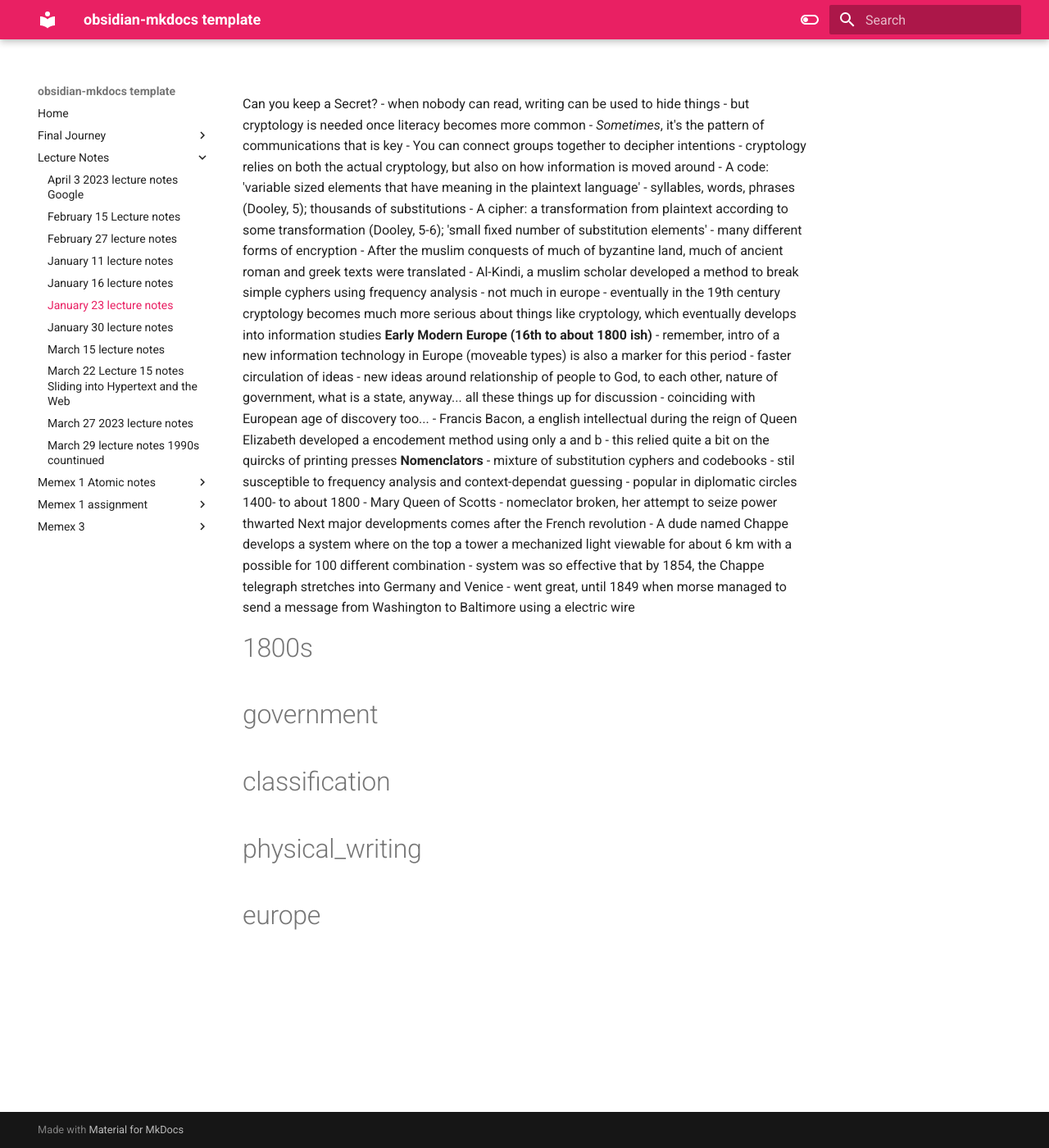
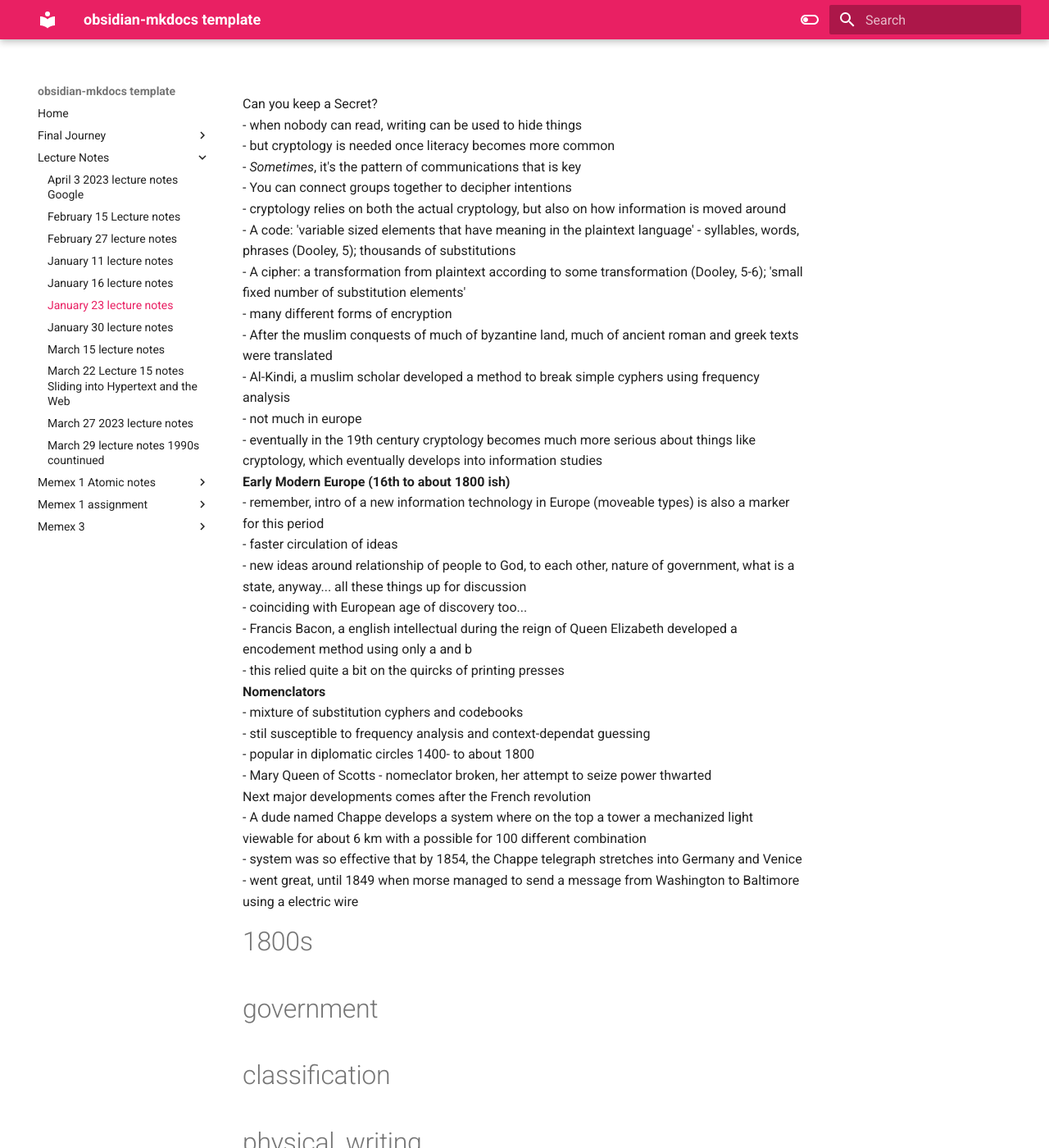
Before and after one commit to EricSchofield/HIST-1900-Memmex-1, an MkDocs documentation site: the page built from docs/Lecture Notes/January 23 lecture notes.md, in a window 1280 px wide and 1400 px high. Shown: the whole window at 82% size. Built offline with MkDocs 1.6.1 and Material for MkDocs 9.7.7, drawn with Linux system fonts in a browser that asks for light colours.

Commit message:
Update January 23 lecture notes.md

```diff
--- a/docs/Lecture Notes/January 23 lecture notes.md
+++ b/docs/Lecture Notes/January 23 lecture notes.md
@@ -1,32 +1,32 @@
-Can you keep a Secret?
-- when nobody can read, writing can be used to hide things
-- but cryptology is needed once literacy becomes more common
-- *Sometimes*, it's the pattern of communications that is key
-- You can connect groups together to decipher intentions
-- cryptology relies on both the actual cryptology, but also on how information is moved around
-- A code: 'variable sized elements that have meaning in the plaintext language' - syllables, words, phrases (Dooley, 5); thousands of substitutions
-- A cipher: a transformation from plaintext according to some transformation (Dooley, 5-6); 'small fixed number of substitution elements'
-- many different forms of encryption
-- After the muslim conquests of much of byzantine land, much of ancient roman and greek texts were translated
-- Al-Kindi, a muslim scholar developed a method to break simple cyphers using frequency analysis
-- not much in europe
-- eventually in the 19th century cryptology becomes much more serious about things like cryptology, which eventually develops into information studies
-**Early Modern Europe (16th to about 1800 ish)**
-- remember, intro of a new information technology in Europe (moveable types) is also a marker for this period
-- faster circulation of ideas
-- new ideas around relationship of people to God, to each other, nature of government, what is a state, anyway... all these things up for discussion
-- coinciding with European age of discovery too...
-- Francis Bacon, a english intellectual during the reign of Queen Elizabeth developed a encodement method using only a and b
-- this relied quite a bit on the quircks of printing presses
-**Nomenclators**
-- mixture of substitution cyphers and codebooks
-- stil susceptible to frequency analysis and context-dependat guessing
-- popular in diplomatic circles 1400- to about 1800
-- Mary Queen of Scotts - nomeclator broken, her attempt to seize power thwarted
-Next major developments comes after the French revolution
-- A dude named Chappe develops a system where on the top a tower a mechanized light viewable for about 6 km with a possible for 100 different combination
-- system was so effective that by 1854, the Chappe telegraph stretches into Germany and Venice
-- went great, until 1849 when morse managed to send a message from Washington to Baltimore using a electric wire
+Can you keep a Secret?<br>
+- when nobody can read, writing can be used to hide things <br>
+- but cryptology is needed once literacy becomes more common <br>
+- *Sometimes*, it's the pattern of communications that is key<br>
+- You can connect groups together to decipher intentions <br>
+- cryptology relies on both the actual cryptology, but also on how information is moved around <br>
+- A code: 'variable sized elements that have meaning in the plaintext language' - syllables, words, phrases (Dooley, 5); thousands of substitutions<br>
+- A cipher: a transformation from plaintext according to some transformation (Dooley, 5-6); 'small fixed number of substitution elements'<br>
+- many different forms of encryption<br>
+- After the muslim conquests of much of byzantine land, much of ancient roman and greek texts were translated <br>
+- Al-Kindi, a muslim scholar developed a method to break simple cyphers using frequency analysis<br>
+- not much in europe <br>
+- eventually in the 19th century cryptology becomes much more serious about things like cryptology, which eventually develops into information studies <br>
+**Early Modern Europe (16th to about 1800 ish)**<br>
+- remember, intro of a new information technology in Europe (moveable types) is also a marker for this period <br>
+- faster circulation of ideas<br>
+- new ideas around relationship of people to God, to each other, nature of government, what is a state, anyway... all these things up for discussion <br>
+- coinciding with European age of discovery too...<br>
+- Francis Bacon, a english intellectual during the reign of Queen Elizabeth developed a encodement method using only a and b <br>
+- this relied quite a bit on the quircks of printing presses<br>
+**Nomenclators**<br>
+- mixture of substitution cyphers and codebooks<br>
+- stil susceptible to frequency analysis and context-dependat guessing<br>
+- popular in diplomatic circles 1400- to about 1800<br>
+- Mary Queen of Scotts - nomeclator broken, her attempt to seize power thwarted<br>
+Next major developments comes after the French revolution <br>
+- A dude named Chappe develops a system where on the top a tower a mechanized light viewable for about 6 km with a possible for 100 different combination <br>
+- system was so effective that by 1854, the Chappe telegraph stretches into Germany and Venice<br>
+- went great, until 1849 when morse managed to send a message from Washington to Baltimore using a electric wire<br>
 
 #1800s
 #government
```
